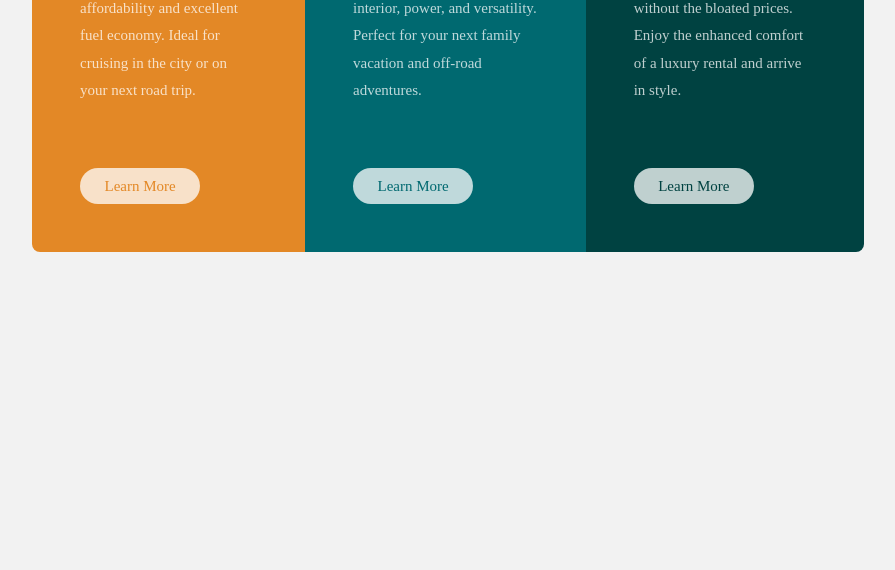
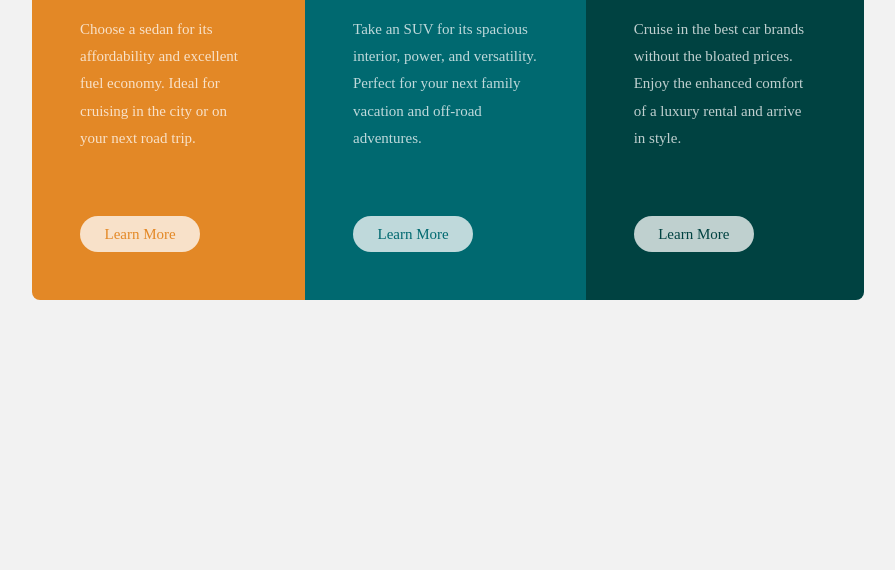
Before and after one commit to hemanth-92/3-column-preview-card, a plain HTML site: page index.html in a window 1280 px wide. Shown: the part 230-800 px from the top of the page, without its empty margins (192-1087 px from the left). Drawn offline with Linux system fonts and the light colour scheme.

Commit message:
preview-card

```diff
--- a/style.css
+++ b/style.css
@@ -103,7 +103,7 @@ body {
   flex-direction: column;
   align-items: center;
   max-width: 20rem;
-  margin: 2srem;
+  margin: 2rem;
 }
 
 .card {
@@ -185,7 +185,7 @@ p {
     flex-direction: row;
     align-items: center;
     justify-content: center;
-    margin: 1rem;
+    margin: 4rem;
     max-width: 52rem;
   }
   .sedan-border {
```
